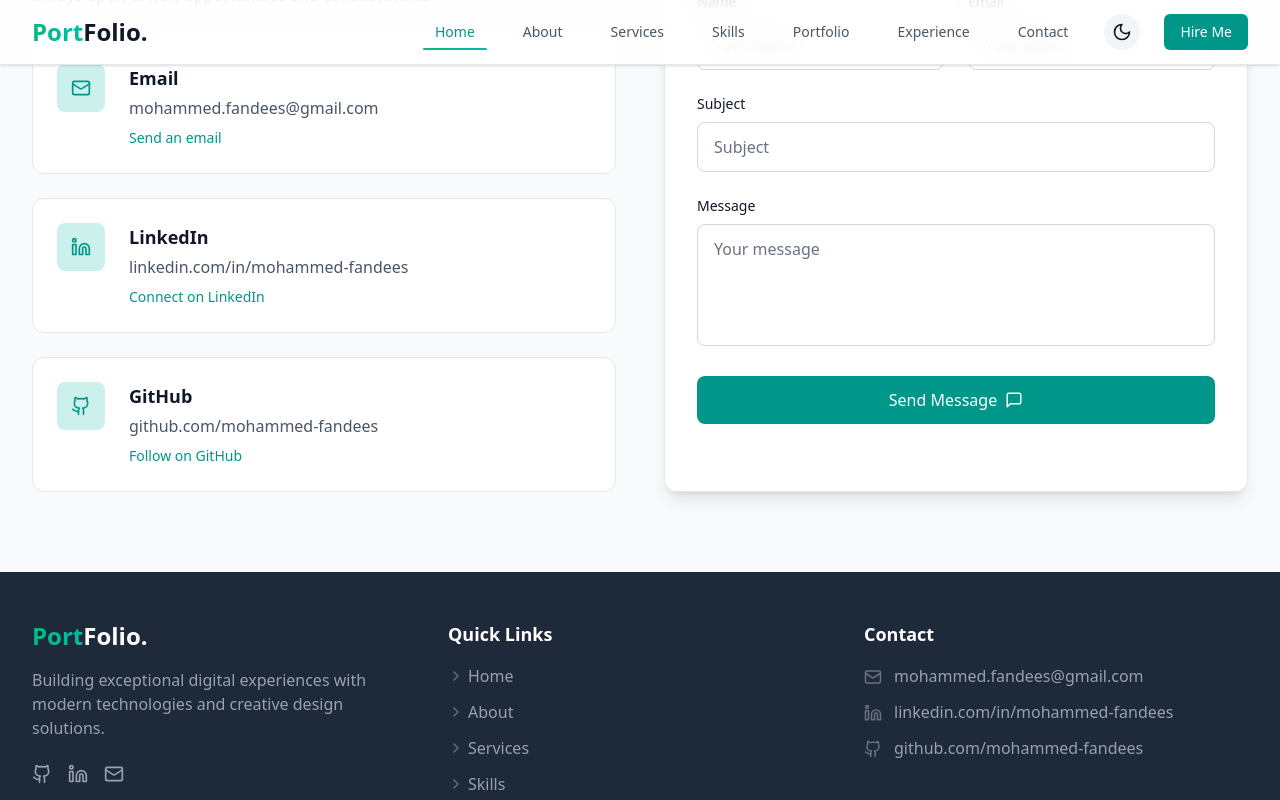
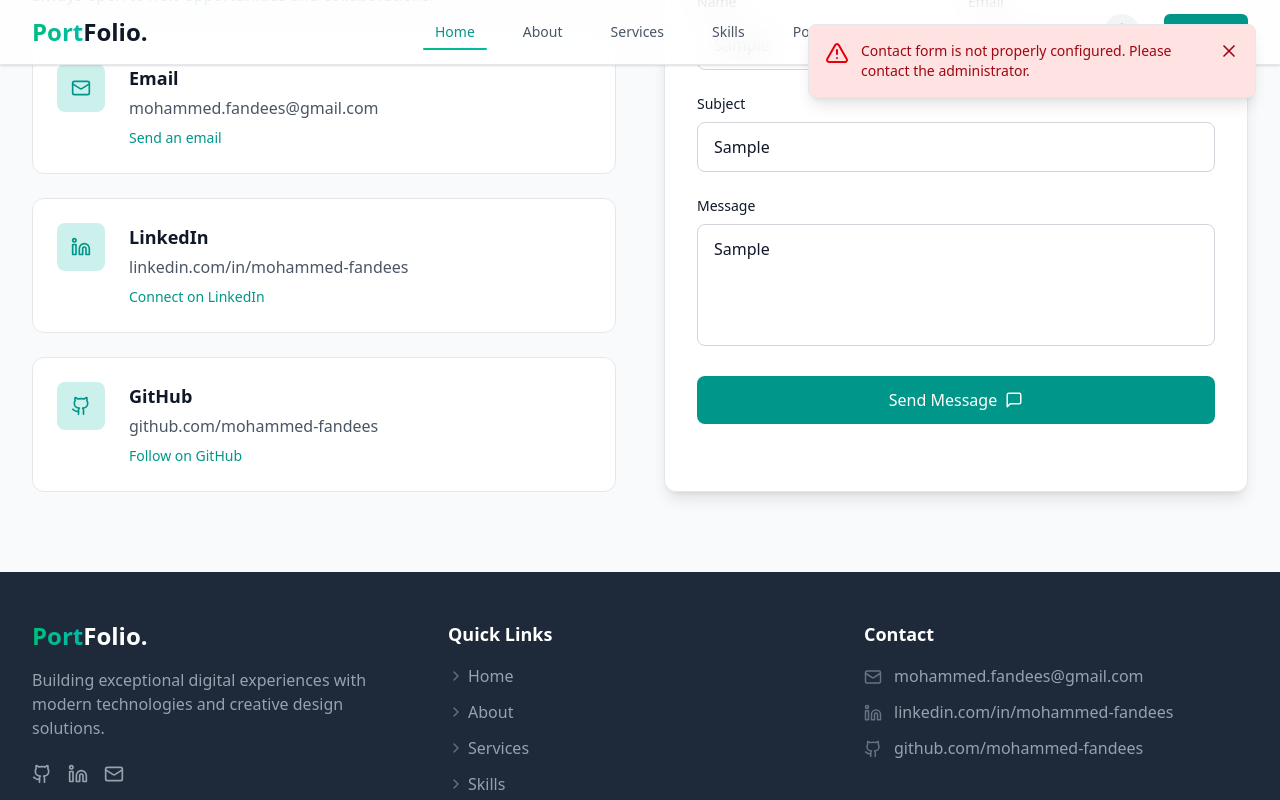
Before and after one commit to mohammed-fandees/my-portfolio, a React (Vite) app: page /portfolio in a window 1280 px wide. Both pictures are taken after typing "Sample", "name@example.com", "Sample", "Sample" into the empty fields and a click on the button "Send Message". Shown: the part 7222-8022 px from the top of the page. Built offline with nearby package versions, Linux system fonts and the light colour scheme; no server answers.

Commit message:
Add EmailJS integration for contact form and implement notification system

```diff
--- a/package.json
+++ b/package.json
@@ -11,6 +11,7 @@
   },
   "dependencies": {
     "@tailwindcss/vite": "^4.0.14",
+    "emailjs-com": "^3.2.0",
     "lucide-react": "^0.483.0",
     "react": "^19.0.0",
     "react-dom": "^19.0.0",
--- /dev/null
+++ b/src/components/common/Notification.jsx
@@ -0,0 +1,66 @@
+import { useEffect } from 'react';
+import { CheckCircle, AlertTriangle, X } from 'lucide-react';
+import { useTheme } from '../../contexts/ThemeContext';
+
+const Notification = ({ type, message, onClose }) => {
+  const { darkMode } = useTheme();
+
+  // Auto-close notification after 5 seconds
+  useEffect(() => {
+    const timer = setTimeout(() => {
+      onClose();
+    }, 5000);
+
+    return () => clearTimeout(timer);
+  }, [onClose]);
+
+  // Determine styles based on notification type and theme
+  const getBgColor = () => {
+    if (type === 'success') {
+      return darkMode ? 'bg-green-800/90' : 'bg-green-100';
+    } else {
+      return darkMode ? 'bg-red-800/90' : 'bg-red-100';
+    }
+  };
+
+  const getTextColor = () => {
+    if (type === 'success') {
+      return darkMode ? 'text-green-200' : 'text-green-800';
+    } else {
+      return darkMode ? 'text-red-200' : 'text-red-800';
+    }
+  };
+
+  const getIconColor = () => {
+    if (type === 'success') {
+      return darkMode ? 'text-green-400' : 'text-green-600';
+    } else {
+      return darkMode ? 'text-red-400' : 'text-red-600';
+    }
+  };
+
+  const Icon = type === 'success' ? CheckCircle : AlertTriangle;
+
+  return (
+    <div className={`fixed top-6 right-6 z-50 max-w-md rounded-lg shadow-lg transition-all duration-300 animate-slide-in ${getBgColor()} border ${darkMode ? 'border-gray-700' : 'border-gray-200'}`}>
+      <div className="flex items-start p-4">
+        <div className="flex-shrink-0">
+          <Icon className={`w-6 h-6 ${getIconColor()}`} />
+        </div>
+        <div className="ml-3 flex-1">
+          <p className={`text-sm font-medium ${getTextColor()}`}>
+            {message}
+          </p>
+        </div>
+        <button
+          onClick={onClose}
+          className={`ml-4 flex-shrink-0 inline-flex ${getTextColor()} hover:opacity-75 focus:outline-none transition-opacity duration-200`}
+        >
+          <X className="w-5 h-5" />
+        </button>
+      </div>
+    </div>
+  );
+};
+
+export default Notification;
--- a/src/components/sections/Contact.jsx
+++ b/src/components/sections/Contact.jsx
@@ -3,6 +3,12 @@ import { Mail, Linkedin, Github, MessageSquare } from 'lucide-react';
 import SectionTitle from '../common/SectionTitle';
 import ScrollReveal from '../common/ScrollReveal';
 import { useTheme } from '../../contexts/ThemeContext';
+import emailjs from 'emailjs-com';
+import Notification from '../common/Notification';
+
+const EMAILJS_PUBLIC_KEY = import.meta.env.EMAILJS_PUBLIC_KEY;
+const EMAILJS_SERVICE_ID = import.meta.env.EMAILJS_SERVICE_ID;
+const EMAILJS_TEMPLATE_ID = import.meta.env.EMAILJS_TEMPLATE_ID;
 
 const Contact = () => {
   const { darkMode } = useTheme();
@@ -13,6 +19,14 @@ const Contact = () => {
     message: ''
   });
 
+  const [notification, setNotification] = useState({
+    show: false,
+    type: '',
+    message: ''
+  });
+
+  const [isSubmitting, setIsSubmitting] = useState(false);
+
   const handleChange = (e) => {
     const { id, value } = e.target;
     setFormData(prev => ({
@@ -21,10 +35,46 @@ const Contact = () => {
     }));
   };
 
-  const handleSubmit = (e) => {
+  const handleSubmit = async (e) => {
     e.preventDefault();
-    // Form submission logic would go here
-    console.log('Form submitted:', formData);
+    setIsSubmitting(true);
+
+    // Check if EmailJS credentials are defined
+    if (!EMAILJS_SERVICE_ID || !EMAILJS_TEMPLATE_ID || !EMAILJS_PUBLIC_KEY) {
+      console.error('EmailJS credentials are not configured.');
+      setNotification({
+        show: true,
+        type: 'error',
+        message: 'Contact form is not properly configured. Please contact the administrator.'
+      });
+      setIsSubmitting(false);
+      return;
+    }
+
+    try {
+      // Prepare template parameters for EmailJS
+      const templateParams = {
+        from_name: formData.name,
+        from_email: formData.email,
+        subject: formData.subject || 'Contact Form Submission',
+        message: formData.message
+      };
+
+      // Send email using EmailJS
+      await emailjs.send(
+        EMAILJS_SERVICE_ID,
+        EMAILJS_TEMPLATE_ID,
+        templateParams,
+        EMAILJS_PUBLIC_KEY
+      );
+
+      // Show success notification
+      setNotification({
+        show: true,
+        type: 'success',
+        message: 'Your message has been sent successfully! I will get back to you soon.'
+      });
+
       // Reset form
       setFormData({
         name: '',
@@ -32,9 +82,26 @@ const Contact = () => {
         subject: '',
         message: ''
       });
-    // Show success message or redirect
-    alert('Message sent successfully!');
+    } catch (error) {
+      console.error('Error sending email:', error);
+
+      // Show error notification
+      setNotification({
+        show: true,
+        type: 'error',
+        message: 'Failed to send message. Please try again later or contact me directly via email.'
+      });
+    } finally {
+      setIsSubmitting(false);
+    }
   };
+
+  const closeNotification = () => {
+    setNotification(prev => ({ ...prev, show: false }));
+  };
+
+  // We don't need the init call with the newer method of sending emails
+  // The init() method is used for other features of EmailJS but not required for simple sending
 
   return (
     <section id="contact" className={`py-20 ${darkMode ? 'bg-gray-800/50' : 'bg-gray-50'} border-t ${darkMode ? 'border-gray-700' : 'border-gray-200'}`} aria-labelledby="contact-title">
@@ -169,6 +236,7 @@ const Contact = () => {
                       } transition-all duration-300 hover:-translate-y-0.5`}
                       placeholder="Your name"
                       required
+                      disabled={isSubmitting}
                     />
                   </div>
                   <div>
@@ -185,6 +253,7 @@ const Contact = () => {
                       } transition-all duration-300 hover:-translate-y-0.5`}
                       placeholder="Your email"
                       required
+                      disabled={isSubmitting}
                     />
                   </div>
                 </div>
@@ -201,6 +270,7 @@ const Contact = () => {
                       darkMode ? 'focus:ring-violet-500 focus:border-violet-500' : 'focus:ring-teal-500 focus:border-teal-500'
                     } transition-all duration-300 hover:-translate-y-0.5`}
                     placeholder="Subject"
+                    disabled={isSubmitting}
                   />
                 </div>
                 <div>
@@ -217,21 +287,36 @@ const Contact = () => {
                     } transition-all duration-300 hover:-translate-y-0.5 resize-none`}
                     placeholder="Your message"
                     required
+                    disabled={isSubmitting}
                   ></textarea>
                 </div>
                 <button
                   type="submit"
                   className={`w-full ${
                     darkMode ? 'bg-violet-600 hover:bg-violet-700' : 'bg-teal-600 hover:bg-teal-700'
-                  } text-white py-3 px-6 rounded-lg transition-all duration-300 font-medium flex items-center justify-center gap-2 group hover:scale-105`}
+                  } text-white py-3 px-6 rounded-lg transition-all duration-300 font-medium flex items-center justify-center gap-2 group hover:scale-105 disabled:opacity-70 disabled:hover:scale-100`}
+                  disabled={isSubmitting}
                 >
-                  Send Message <MessageSquare size={18} className="group-hover:scale-110 transition-transform duration-300" />
+                  {isSubmitting ? (
+                    <>Sending... <div className="animate-spin h-5 w-5 border-2 border-white border-t-transparent rounded-full ml-2"></div></>
+                  ) : (
+                    <>Send Message <MessageSquare size={18} className="group-hover:scale-110 transition-transform duration-300" /></>
+                  )}
                 </button>
               </form>
             </div>
           </ScrollReveal>
         </div>
       </div>
+
+      {/* Notification */}
+      {notification.show && (
+        <Notification
+          type={notification.type}
+          message={notification.message}
+          onClose={closeNotification}
+        />
+      )}
     </section>
   );
 };
--- a/src/utils/wakatime.js
+++ b/src/utils/wakatime.js
@@ -1,12 +1,7 @@
 async function getWakaTime() {
   const apiKey = import.meta.env.WAKATIME_API_KEY;
 
-  if (!apiKey) {
-    console.error("Error: WakaTime API key not found");
-    return null;
-  }
-
-  const url = `https://cors-anywhere.herokuapp.com/https://wakatime.com/api/v1/users/current/stats?api_key=${apiKey}`;
+  const url = `https://wakatime.com/api/v1/users/current/stats?api_key=${apiKey}`;
 
   try {
     const response = await fetch(url);
```
Also changed, not shown: 1 other file (tests, documents, lock files or other folders). Lines whose indentation alone changed are shown as unchanged.
